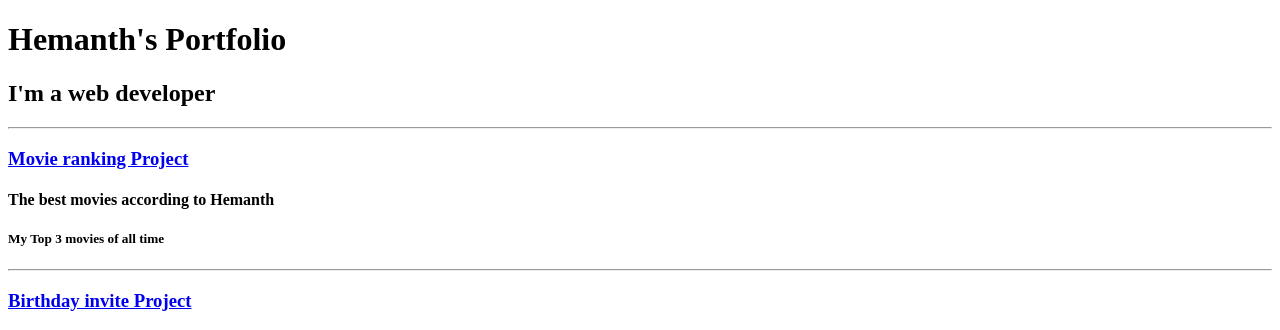
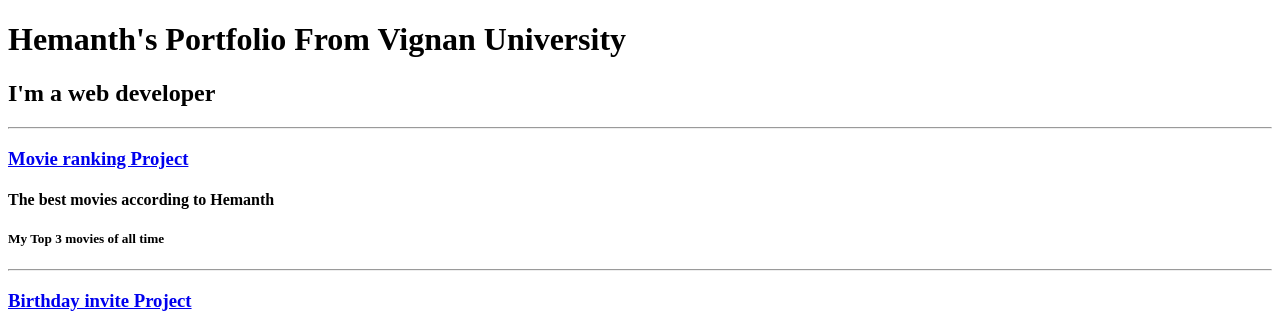
Before and after one commit to hemanthmanchina/html-portfolio, a plain HTML site: page index.html in a window 1280 px wide. Shown: the top 330 px of the page. Drawn offline with Linux system fonts and the light colour scheme.

Commit message:
Update index.html

```diff
--- a/index.html
+++ b/index.html
@@ -7,7 +7,7 @@
         <title>My Website</title>
     </head>
 <body>
-    <h1> Hemanth's Portfolio</h1>
+    <h1> Hemanth's Portfolio From Vignan University</h1>
     <h2> I'm a web developer</h2>
     <hr />
     <a href="https://vignan.ac.in/newvignan/"><h3> Movie ranking Project</h3></a>
```
